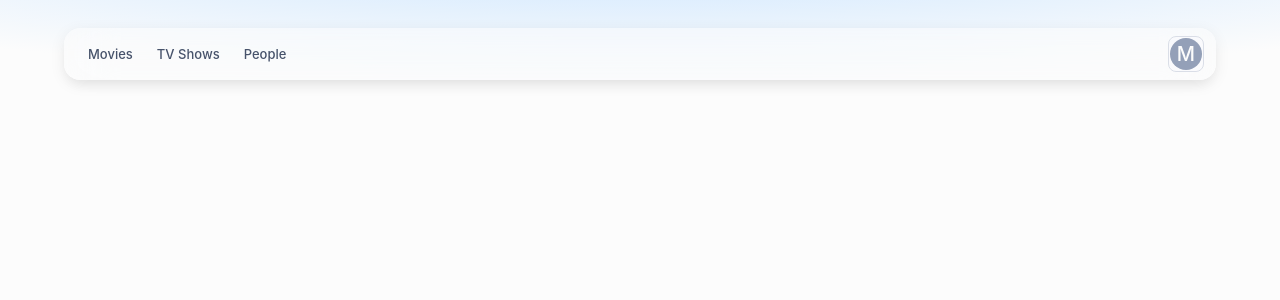
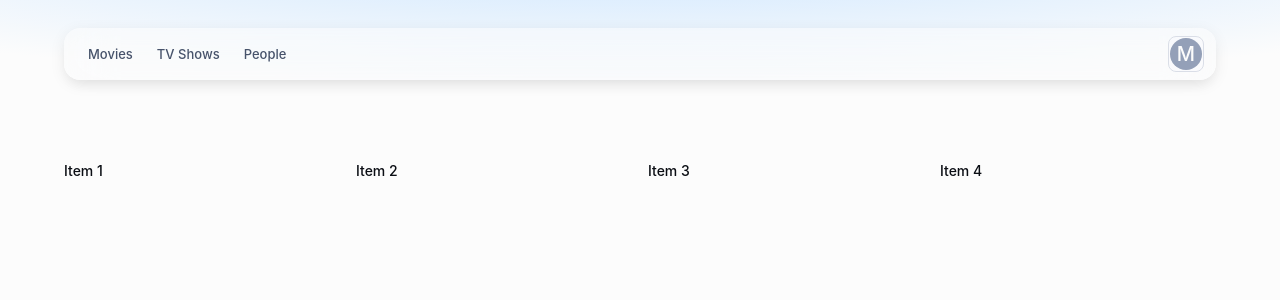
Before and after one commit to maitepv87/movie-explorer-web-app, a React (Vite) app: page /peoples in a window 1280 px wide. Shown: the top 300 px of the page. Built offline with nearby package versions, Linux system fonts and the light colour scheme; no server answers.

Commit message:
ADD People module

```diff
--- a/src/layouts/AppContent.jsx
+++ b/src/layouts/AppContent.jsx
@@ -5,6 +5,7 @@ import { Box, Container, Stack } from '@mui/material';
 // import TVShowsRoutes from './modules/tvShows/tvShowsRoutes/TVShowsRoutes';
 // import MovieList from '../modules/movies/movieList/MovieList';
 import { MovieListPage, MovieDetailPage } from '../modules/movies/pages';
+import { PeopleListPage } from '../modules/people/pages';
 
 import TVShowsList from '../modules/tvShows/tvShowsList/TVShowsList';
 import TVShowsDetails from '../modules/tvShows/tvShowsDetails/TVShowsDetails';
@@ -44,6 +45,9 @@ export const AppContent = () => {
                         <Route path="/movies" element={<MovieListPage />} />
                         <Route path="/movies/:id" element={<MovieDetailPage />} />
 
+                        <Route path="/peoples" element={<PeopleListPage />} />
+
+
                         <Route path="/tv-shows" element={<TVShowsList />} />
                         <Route path="/tv-shows/:id" element={<TVShowsDetails />} />
                     </Routes>
--- a/src/layouts/AppNavBar.jsx
+++ b/src/layouts/AppNavBar.jsx
@@ -45,9 +45,11 @@ export const AppNavBar = () => {
                                     TV Shows
                                 </Button>
                             </NavLink>
-                            <Button variant="text" color="info" size="small">
-                                People
-                            </Button>
+                            <NavLink to="/peoples" style={{}} >
+                                <Button variant="text" color="info" size="small">
+                                    People
+                                </Button>
+                            </NavLink>
                         </Box>
                     </Box>
                     <ProfileSettingsMenu />
--- /dev/null
+++ b/src/modules/people/components/PeopleList.jsx
@@ -0,0 +1,49 @@
+import React from 'react';
+import PropTypes from 'prop-types';
+import { Grid, Typography, Card, CardMedia, CardContent, } from '@mui/material';
+import { formatDate, getImageUrl } from '../../../utils';
+
+export const PeopleList = () => {
+
+    const peoples = [
+        { name: 'Item 1' },
+        { name: 'Item 2' },
+        { name: 'Item 3' },
+        { name: 'Item 4' }
+    ];
+
+    return (
+        <Grid container spacing={2} >
+            {peoples.map((people) => (
+                <Grid item xs={12} sm={6} md={4} lg={3} xl={2.4} key={people.name}>
+
+
+                    <Typography variant="subtitle2" color="text.primary">
+                        {people.name}
+                    </Typography>
+
+                    {/* <Card sx={{ maxWidth: 345, cursor: "pointer" }} onClick={() => onClick(movie.id)}>
+                        <CardMedia
+                            component="img"
+                            image={getImageUrl(movie.poster_path)}
+                            alt={`Movie poster ${movie.title}`}
+                        />
+                        <CardContent>
+                            <Typography variant="subtitle2" color="text.primary">
+                                {movie.title}
+                            </Typography>
+                            <Typography variant="body2" color="text.secondary" >
+                                {formatDate(movie.release_date)}
+                            </Typography>
+                        </CardContent>
+                    </Card> */}
+                </Grid>
+            ))}
+        </Grid>
+    );
+};
+
+// PeopleList.propTypes = {
+//     // movies: PropTypes.array,
+//     // onClick: PropTypes.func,
+// };
--- /dev/null
+++ b/src/modules/people/components/index.js
@@ -0,0 +1 @@
+export * from './PeopleList';
--- /dev/null
+++ b/src/modules/people/pages/PeopleListPage.jsx
@@ -0,0 +1,31 @@
+import React, { useEffect } from 'react';
+import { useNavigate } from "react-router-dom";
+import { useDispatch, useSelector } from 'react-redux';
+import { Typography, CircularProgress } from '@mui/material';
+import { getPeople, getPerson } from '../../../store/slices/people'
+import { PeopleList } from '../components';
+
+export const PeopleListPage = () => {
+    const navigate = useNavigate();
+    const dispatch = useDispatch();
+
+    const { people, loading, error } = useSelector((state) => state.people)
+
+    useEffect(() => {
+        dispatch(getPeople());
+    }, []);
+
+    // const onMovieClick = (movieId) => {
+    //     dispatch(getMovie(movieId))
+    //         .then(() => navigate(`/movies/${movieId}`))
+    //         .catch(err => console.error('Error fetching movie:', err));
+    // };
+
+    // if (loading) return <CircularProgress />;
+    // if (error) return <Typography color="error">{error}</Typography>;
+
+    return (
+        // <PeopleList movies={movies} onClick={onMovieClick} />
+        <PeopleList />
+    );
+};
--- /dev/null
+++ b/src/modules/people/pages/index.js
@@ -0,0 +1 @@
+export * from './PeopleListPage';
--- /dev/null
+++ b/src/store/slices/people/index.js
@@ -0,0 +1,2 @@
+export * from './peopleSlice';
+export * from './thunks';
--- /dev/null
+++ b/src/store/slices/people/peopleSlice.js
@@ -0,0 +1,32 @@
+import { createSlice } from '@reduxjs/toolkit'
+
+const initialState = {
+    people: [],
+    person: {},
+    loading: false,
+    error: null,
+}
+
+export const peopleSlice = createSlice({
+    name: 'people',
+    initialState,
+    reducers: {
+        setPeople: (state, action) => {
+            console.log("STORE:", action.payload);
+        },
+        setPerson: (state, action) => {
+            console.log("STORE:", action.payload);
+        },
+        setLoading: (state, action) => {
+            state.loading = action.payload;
+        },
+        setError: (state, action) => {
+            state.error = action.payload;
+        },
+    },
+})
+
+// Action creators are generated for each case reducer function
+export const { setPeople, setPerson, setLoading, setError } = peopleSlice.actions
+
+export default peopleSlice.reducer
--- /dev/null
+++ b/src/store/slices/people/thunks.js
@@ -0,0 +1,31 @@
+import { setPeople, setPerson } from './peopleSlice';
+import { tmdbApi } from '../../../api/tmdbApi';
+
+const apiKey = 'e8752c25ec72a395c2e9f279e9b4e18f';
+const activeObject = 'person';
+
+export const getPeople = () => {
+    return async (dispatch, getState) => {
+        try {
+            const url = `/${activeObject}/popular?api_key=${apiKey}&language=en-US&page=1`;
+            const response = await tmdbApi.get(url);
+            dispatch(setPeople(response.data.results))
+        } catch (error) {
+            console.error('Error fetching people:', error);
+
+        }
+    }
+}
+
+export const getPerson = (personId) => {
+    return async (dispatch, getState) => {
+        try {
+            const url = `/${activeObject}/${personId}?api_key=${apiKey}&language=en-US`;
+            const response = await tmdbApi.get(url);
+            dispatch(setPerson(response.data))
+        } catch (error) {
+            console.error('Error fetching person details:', error);
+
+        }
+    }
+}
--- a/src/store/store.js
+++ b/src/store/store.js
@@ -1,8 +1,10 @@
 import { configureStore } from '@reduxjs/toolkit'
 import movieReducer from './slices/movie/movieSlice';
+import peopleReducer from './slices/people/peopleSlice'
 
 export const store = configureStore({
     reducer: {
         movie: movieReducer,
+        people: peopleReducer,
     },
 })
```
Also changed, not shown: src/modules/movies/routes/MovieRoutes.jsx (renamed from src/modules/movies/movieRoutes/MovieRoutes.jsx).
